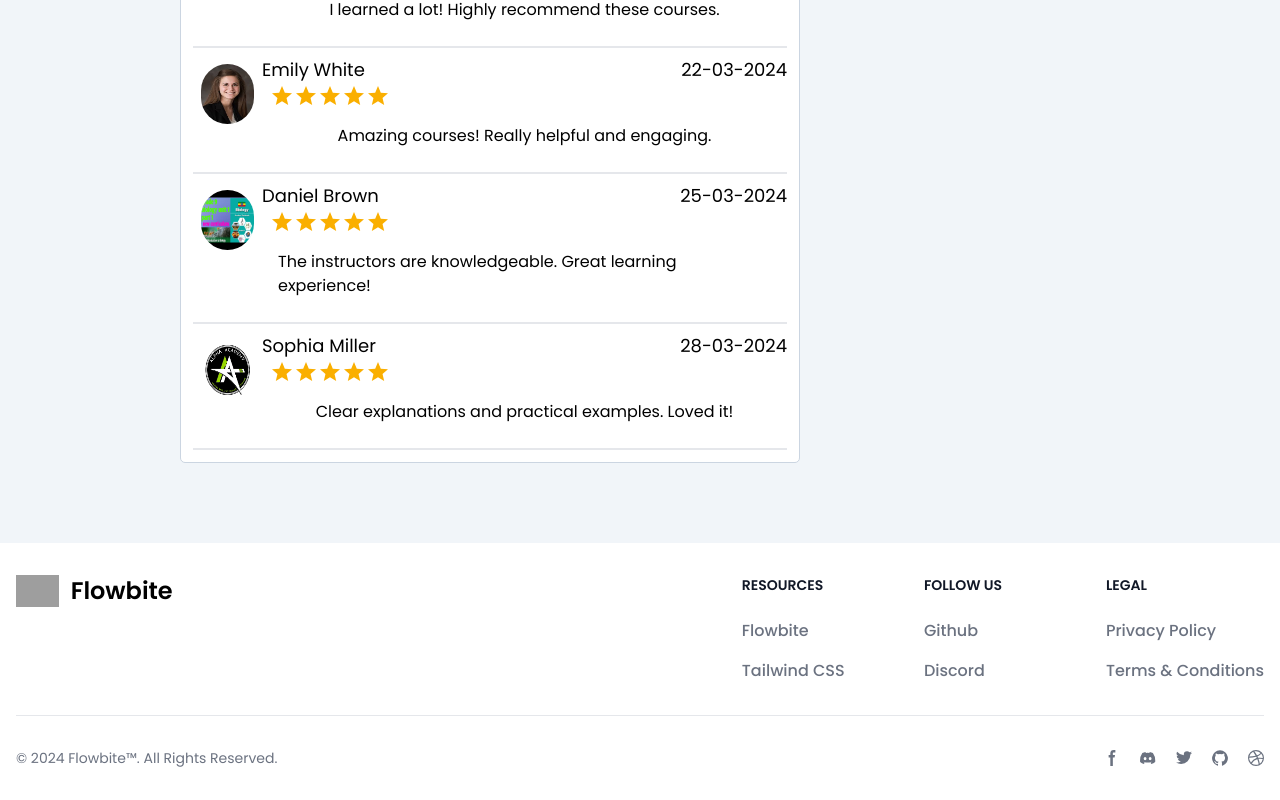
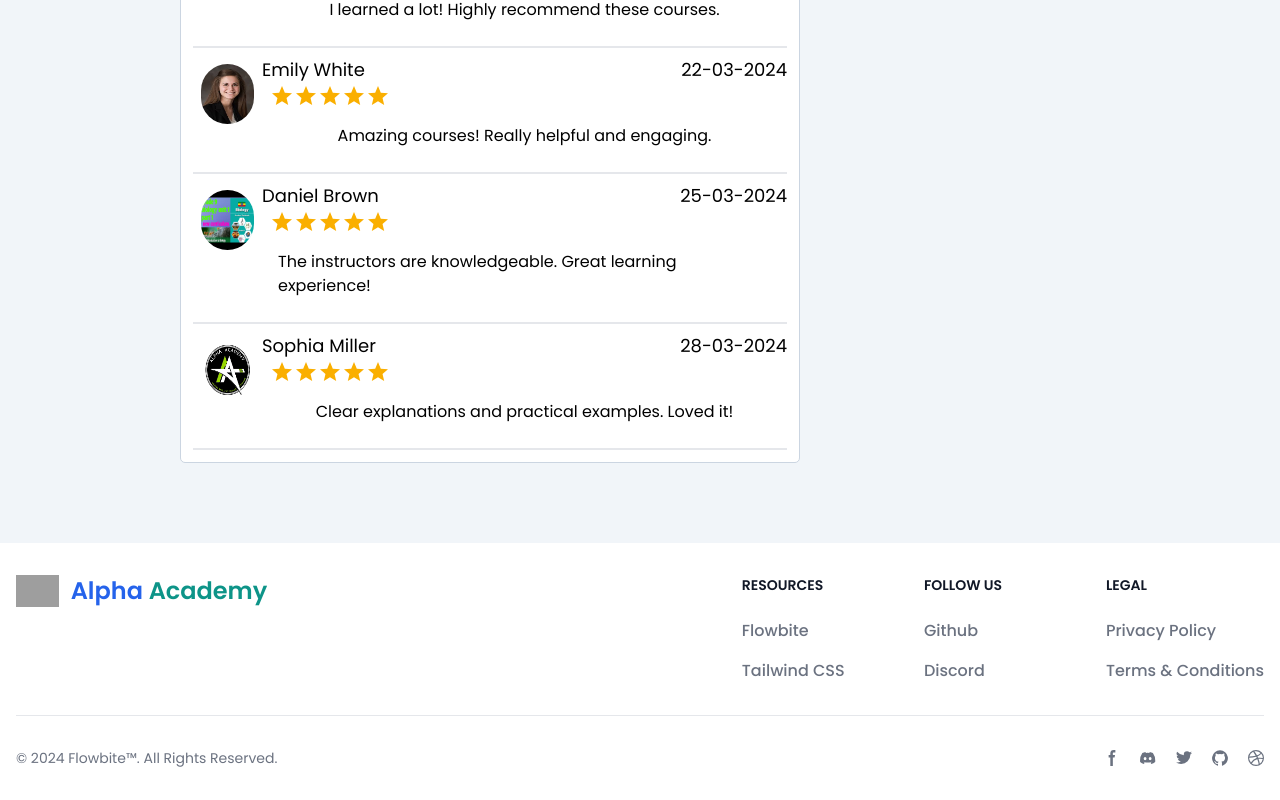
Before and after one commit to deribewsoftware/shadcn_Ui, a Next.js app: page /course/1 in a window 1280 px wide. Shown: the part 3535-4335 px from the top of the page. Built offline with nearby package versions, Linux system fonts and the light colour scheme; grey boxes are pictures that could not be loaded.

Commit message:
footer  added

```diff
--- a/components/footer/footer.tsx
+++ b/components/footer/footer.tsx
@@ -7,7 +7,7 @@ const Footer = () => {
               <div className="mb-6 md:mb-0">
                   <a href="https://flowbite.com/" className="flex items-center">
                       <img src="../../public/alpha.png" className="h-8 me-3" alt="FlowBite Logo" />
-                      <span className="self-center text-2xl font-semibold whitespace-nowrap dark:text-white">Flowbite</span>
+                      <span className="self-center text-2xl font-semibold whitespace-nowrap dark:text-white"><span className="text-blue-600">Alpha</span> <span className="text-teal-600">Academy</span></span>
                   </a>
               </div>
               <div className="grid grid-cols-2 gap-8 sm:gap-6 sm:grid-cols-3">
@@ -48,7 +48,7 @@ const Footer = () => {
           </div>
           <hr className="my-6 border-gray-200 sm:mx-auto dark:border-gray-700 lg:my-8" />
           <div className="sm:flex sm:items-center sm:justify-between">
-              <span className="text-sm text-gray-500 sm:text-center dark:text-gray-400">© 2024 <a href="https://flowbite.com/" class="hover:underline">Flowbite™</a>. All Rights Reserved.
+              <span className="text-sm text-gray-500 sm:text-center dark:text-gray-400">© 2024 <a href="https://flowbite.com/" className="hover:underline">Flowbite™</a>. All Rights Reserved.
               </span>
               <div className="flex mt-4 sm:justify-center sm:mt-0">
                   <a href="#" className="text-gray-500 hover:text-gray-900 dark:hover:text-white">
@@ -58,7 +58,7 @@ const Footer = () => {
                       <span className="sr-only">Facebook page</span>
                   </a>
                   <a href="#" className="text-gray-500 hover:text-gray-900 dark:hover:text-white ms-5">
-                      <svg class="w-4 h-4" aria-hidden="true" xmlns="http://www.w3.org/2000/svg" fill="currentColor" viewBox="0 0 21 16">
+                      <svg className="w-4 h-4" aria-hidden="true" xmlns="http://www.w3.org/2000/svg" fill="currentColor" viewBox="0 0 21 16">
                             <path d="M16.942 1.556a16.3 16.3 0 0 0-4.126-1.3 12.04 12.04 0 0 0-.529 1.1 15.175 15.175 0 0 0-4.573 0 11.585 11.585 0 0 0-.535-1.1 16.274 16.274 0 0 0-4.129 1.3A17.392 17.392 0 0 0 .182 13.218a15.785 15.785 0 0 0 4.963 2.521c.41-.564.773-1.16 1.084-1.785a10.63 10.63 0 0 1-1.706-.83c.143-.106.283-.217.418-.33a11.664 11.664 0 0 0 10.118 0c.137.113.277.224.418.33-.544.328-1.116.606-1.71.832a12.52 12.52 0 0 0 1.084 1.785 16.46 16.46 0 0 0 5.064-2.595 17.286 17.286 0 0 0-2.973-11.59ZM6.678 10.813a1.941 1.941 0 0 1-1.8-2.045 1.93 1.93 0 0 1 1.8-2.047 1.919 1.919 0 0 1 1.8 2.047 1.93 1.93 0 0 1-1.8 2.045Zm6.644 0a1.94 1.94 0 0 1-1.8-2.045 1.93 1.93 0 0 1 1.8-2.047 1.918 1.918 0 0 1 1.8 2.047 1.93 1.93 0 0 1-1.8 2.045Z"/>
                         </svg>
                       <span className="sr-only">Discord community</span>
```
